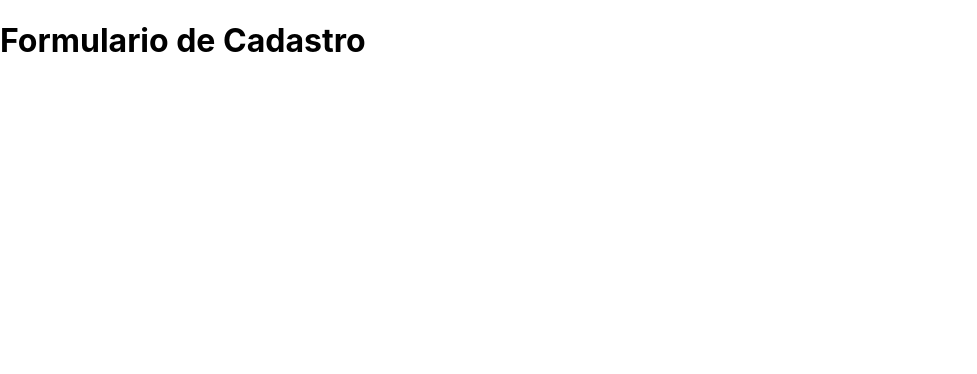
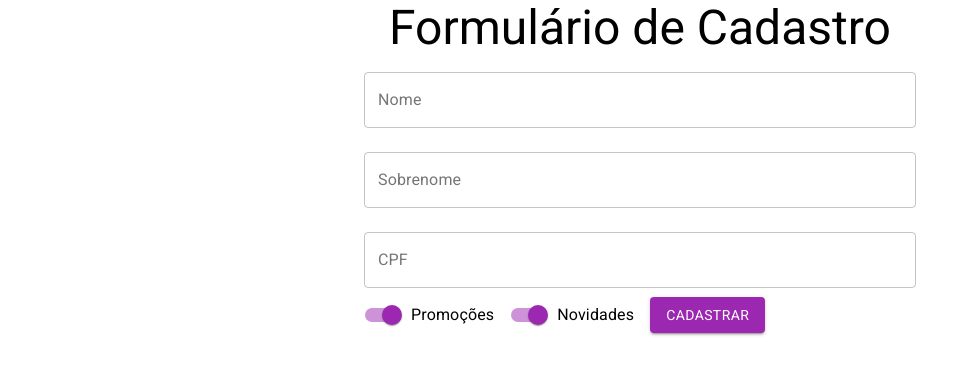
Before and after one commit to MisorWyvern/curso-react34-alura, a React (Create React App) app: page / in a window 1280 px wide. Shown: the top 374 px of the page, without its empty margins (0-977 px from the left). Built offline with nearby package versions, Linux system fonts and the light colour scheme.

Commit message:
Final Aula 4 Curso 3 React

```diff
--- a/package.json
+++ b/package.json
@@ -3,9 +3,11 @@
   "version": "0.1.0",
   "private": true,
   "dependencies": {
+    "@material-ui/core": "^4.11.0",
     "@testing-library/jest-dom": "^5.11.6",
     "@testing-library/react": "^11.1.2",
     "@testing-library/user-event": "^12.2.2",
+    "fontsource-roboto": "^3.0.3",
     "react": "^17.0.1",
     "react-dom": "^17.0.1",
     "react-scripts": "4.0.0",
--- a/src/App.js
+++ b/src/App.js
@@ -1,9 +1,40 @@
-import './App.css';
+import {
+	Container,
+	createMuiTheme,
+	ThemeProvider,
+	Typography,
+} from "@material-ui/core";
+import purple from "@material-ui/core/colors/purple";
+import "fontsource-roboto";
+import "./App.css";
+import FormularioCadastro from "./components/FormularioCadastro/FormularioCadastro";
 
 function App() {
-  return (
-    <h1>Formulario de Cadastro</h1>
-  );
+	return (
+		<Container component="article" maxWidth="sm">
+			<ThemeProvider theme={theme}>
+				<Typography variant="h3" component="h1" align="center">
+					Formulário de Cadastro
+				</Typography>
+				<FormularioCadastro aoEnviar={aoEnviarForm} />
+			</ThemeProvider>
+		</Container>
+	);
 }
 
+function aoEnviarForm(dados){
+  console.log(dados);
+}
+
+const theme = createMuiTheme({
+	palette: {
+		primary: {
+			main: purple[500],
+		},
+		secondary: {
+			main: '#d500f9',
+		},
+	},
+});
+
 export default App;
--- /dev/null
+++ b/src/components/FormularioCadastro/FormularioCadastro.jsx
@@ -0,0 +1,93 @@
+import { FormControlLabel, Switch, TextField } from "@material-ui/core";
+import Button from "@material-ui/core/Button";
+import React, { useState } from "react";
+
+function FormularioCadastro({aoEnviar}) {
+	const [nome, setNome] = useState("");
+	const [sobrenome, setSobrenome] = useState("");
+	const [cpf, setCPF] = useState("");
+	const [promocoes, setPromocoes] = useState(true);
+	const [novidades, setNovidades] = useState(true);
+
+	return (
+		<form
+			action=""
+			onSubmit={(event) => {
+				event.preventDefault();
+				aoEnviar({nome, sobrenome, cpf, promocoes, novidades});
+			}}
+		>
+			<TextField
+				value={nome}
+				onChange={(event) => {
+					setNome(event.target.value);
+				}}
+				id="nome"
+				label="Nome"
+				variant="outlined"
+				fullWidth
+				margin="normal"
+			/>
+
+			<TextField
+				value={sobrenome}
+				onChange={(event) => {
+					setSobrenome(event.target.value);
+				}}
+				id="sobrenome"
+				label="Sobrenome"
+				variant="outlined"
+				fullWidth
+				margin="normal"
+			/>
+
+			<TextField
+				value={cpf}
+				onChange={(event) => {
+					setCPF(event.target.value);
+				}}
+				id="cpf"
+				label="CPF"
+				variant="outlined"
+				fullWidth
+				margin="normal"
+			/>
+
+			<FormControlLabel
+				control={
+					<Switch
+						checked={promocoes}
+						onChange={(event) => {
+							setPromocoes(event.target.checked);
+						}}
+						name="promocoes"
+						//defaultChecked={promocoes}
+						color="primary"
+					/>
+				}
+				label="Promoções"
+			/>
+
+			<FormControlLabel
+				control={
+					<Switch
+						checked={novidades}
+						onChange={(event) => {
+							setNovidades(event.target.checked);
+						}}
+						name="novidades"
+						//defaultChecked={novidades}
+						color="primary"
+					/>
+				}
+				label="Novidades"
+			/>
+
+			<Button type="submit" variant="contained" color="primary">
+				Cadastrar
+			</Button>
+		</form>
+	);
+}
+
+export default FormularioCadastro;
```
Also changed, not shown: 1 other file (tests, documents, lock files or other folders).
